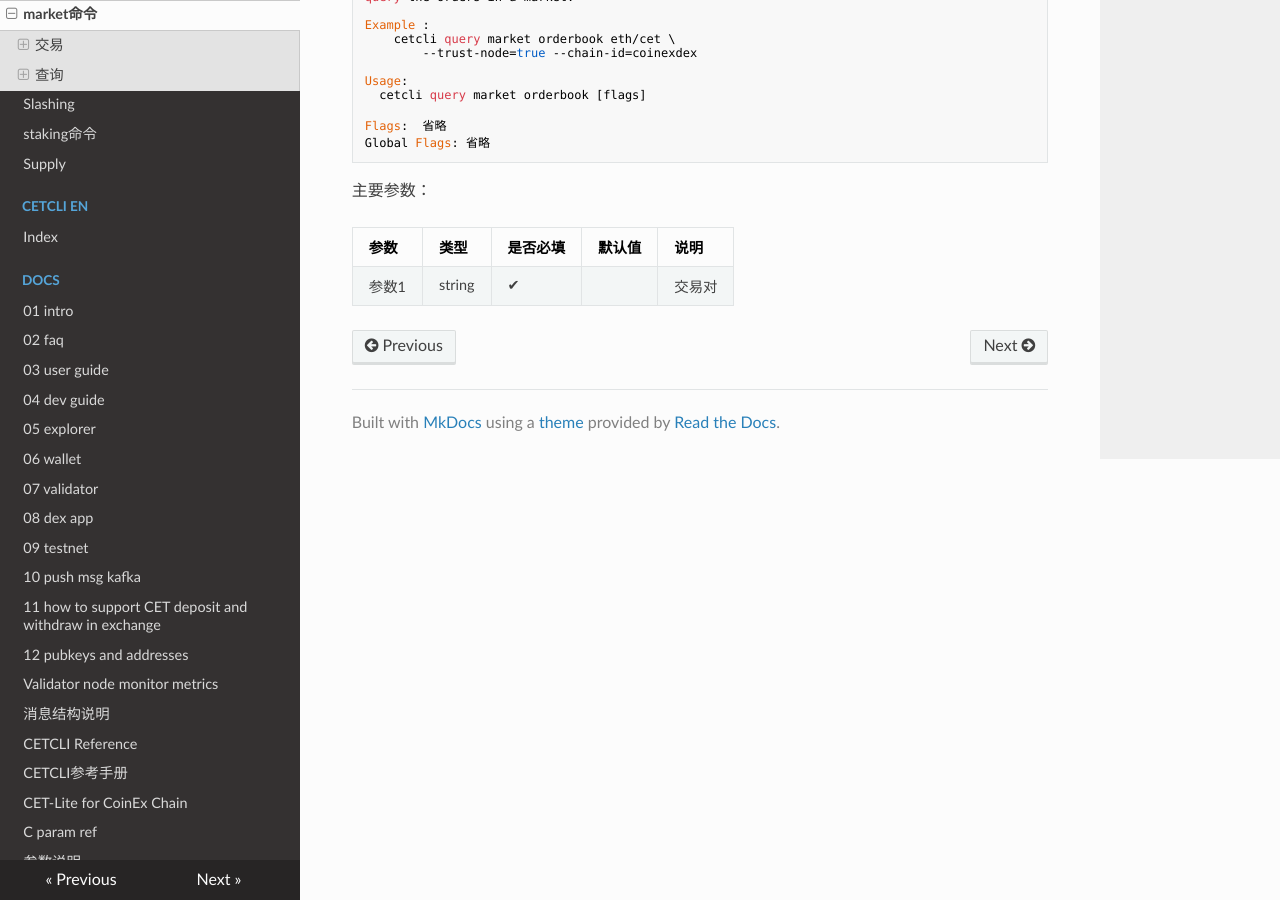
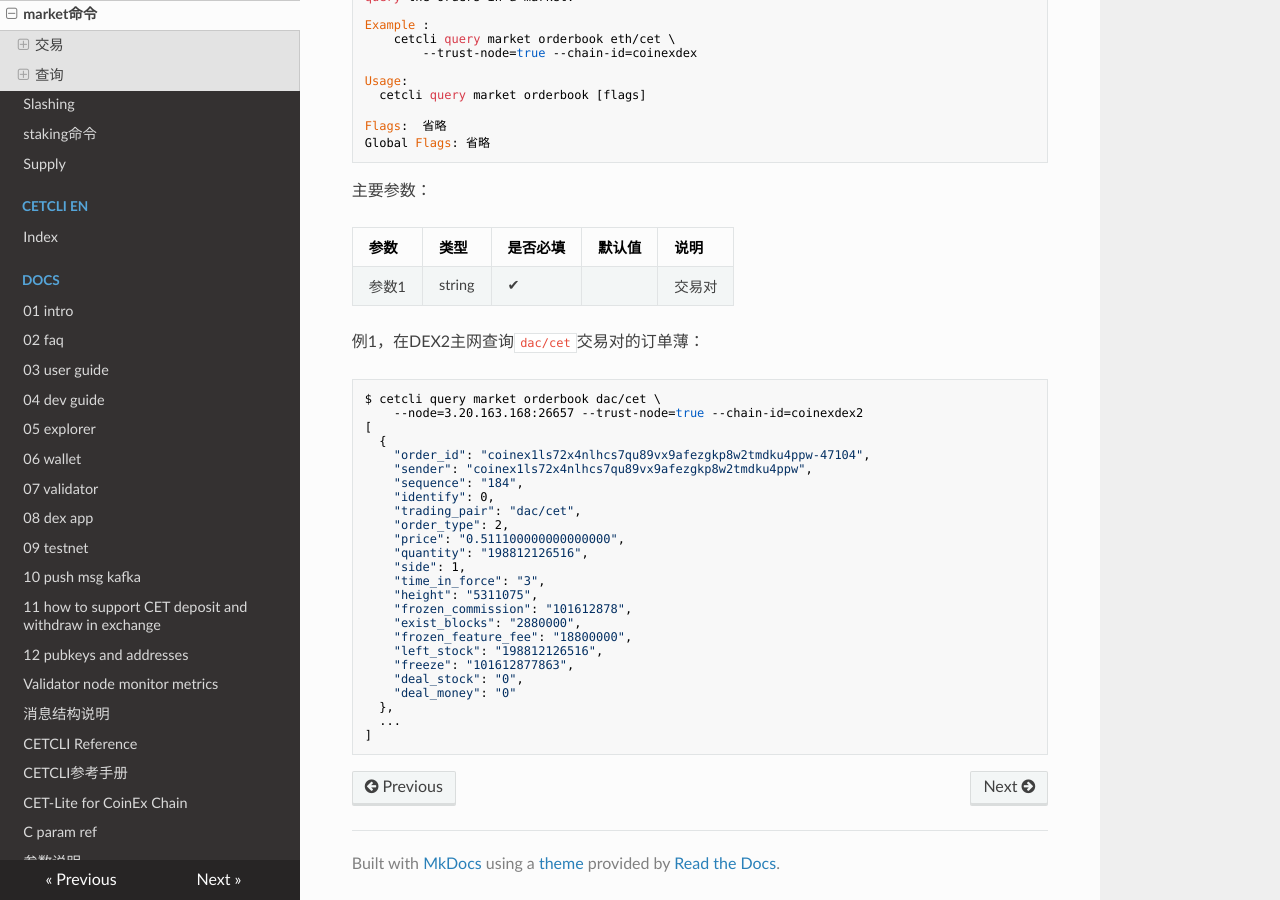
Before and after one commit to coinexchain/dex-manual, an MkDocs documentation site: the page built from docs/cetcli/x_market.md, in a window 1280 px wide and 900 px high, scrolled down 9647 px. Built offline with MkDocs 1.6.1, drawn with Linux system fonts in a browser that asks for light colours; nearby versions of some CDN libraries.

Commit message:
Update x_market.md

````diff
--- a/docs/cetcli/x_market.md
+++ b/docs/cetcli/x_market.md
@@ -587,3 +587,33 @@ Global Flags: 省略
 | 参数  | 类型   | 是否必填 | 默认值 | 说明   |
 | ----- | ------ | -------- | ------ | ------ |
 | 参数1 | string | ✔        |        | 交易对 |
+
+例1，在DEX2主网查询`dac/cet`交易对的订单薄：
+
+```
+$ cetcli query market orderbook dac/cet \
+	--node=3.20.163.168:26657 --trust-node=true --chain-id=coinexdex2
+[
+  {
+    "order_id": "coinex1ls72x4nlhcs7qu89vx9afezgkp8w2tmdku4ppw-47104",
+    "sender": "coinex1ls72x4nlhcs7qu89vx9afezgkp8w2tmdku4ppw",
+    "sequence": "184",
+    "identify": 0,
+    "trading_pair": "dac/cet",
+    "order_type": 2,
+    "price": "0.511100000000000000",
+    "quantity": "198812126516",
+    "side": 1,
+    "time_in_force": "3",
+    "height": "5311075",
+    "frozen_commission": "101612878",
+    "exist_blocks": "2880000",
+    "frozen_feature_fee": "18800000",
+    "left_stock": "198812126516",
+    "freeze": "101612877863",
+    "deal_stock": "0",
+    "deal_money": "0"
+  },
+  ...
+]
+```
````
